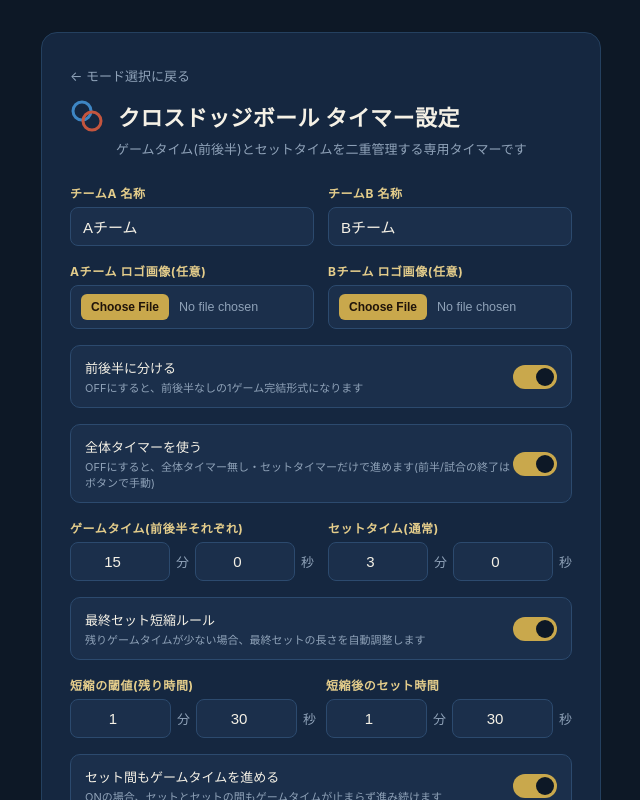
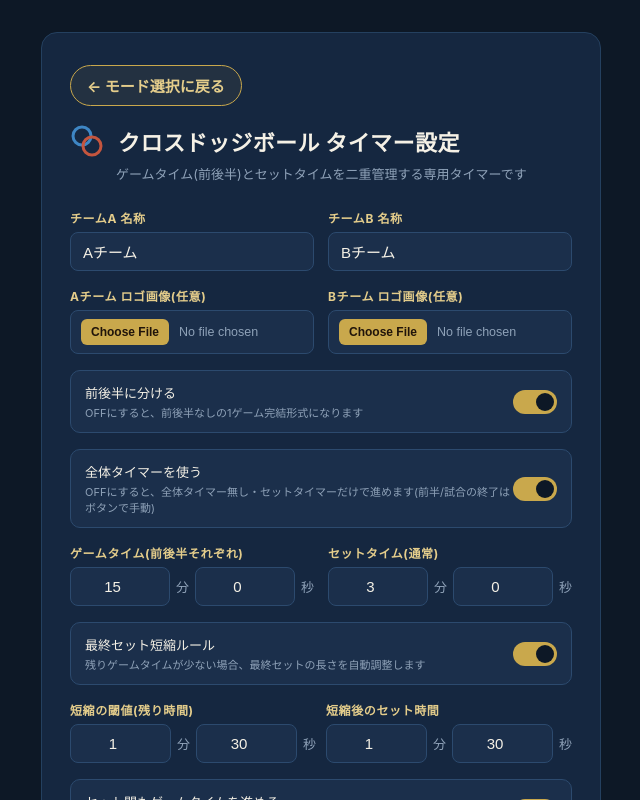
Before and after one commit to red-create-lab/dodgeball-timer, a plain HTML site: page index.html in a window 1280 px wide. Both pictures are taken after a click on the button 414 px from the left and 426 px from the top of the page. Shown: the whole page, without its empty margins (319-959 px from the left). Drawn offline with Linux system fonts and the light colour scheme.

Commit message:
Add files via upload
v4.2: 設定画面の「モード選択に戻る」を枠付きボタンに変更（見落とし防止）

```diff
--- a/index.html
+++ b/index.html
@@ -369,8 +369,10 @@
   .mode-card-desc{font-size:14px;color:var(--ink-dim);line-height:1.7;}
   .mode-card-go{display:inline-block;margin-top:18px;font-weight:800;color:var(--gold-soft);letter-spacing:.06em;}
   .mode-credit{margin-top:34px;}
-  .back-link{background:none;border:none;color:var(--ink-dim);font-size:13px;padding:0;margin-bottom:14px;cursor:pointer;}
-  .back-link:hover{color:var(--gold-soft);}
+  /* 設定画面の「モード選択に戻る」: 見落とさないよう枠付きのボタンにする */
+  .back-link{display:inline-flex;align-items:center;gap:6px;background:rgba(201,168,76,.08);border:1px solid var(--gold);
+    color:var(--gold-soft);font-size:15px;font-weight:700;padding:9px 16px;border-radius:999px;margin-bottom:18px;cursor:pointer;}
+  .back-link:hover{background:rgba(201,168,76,.18);color:#fff;}
 
   /* ---------- ドッジボールモード ---------- */
   .d-start{
```
Also changed, not shown: 1 other file.
